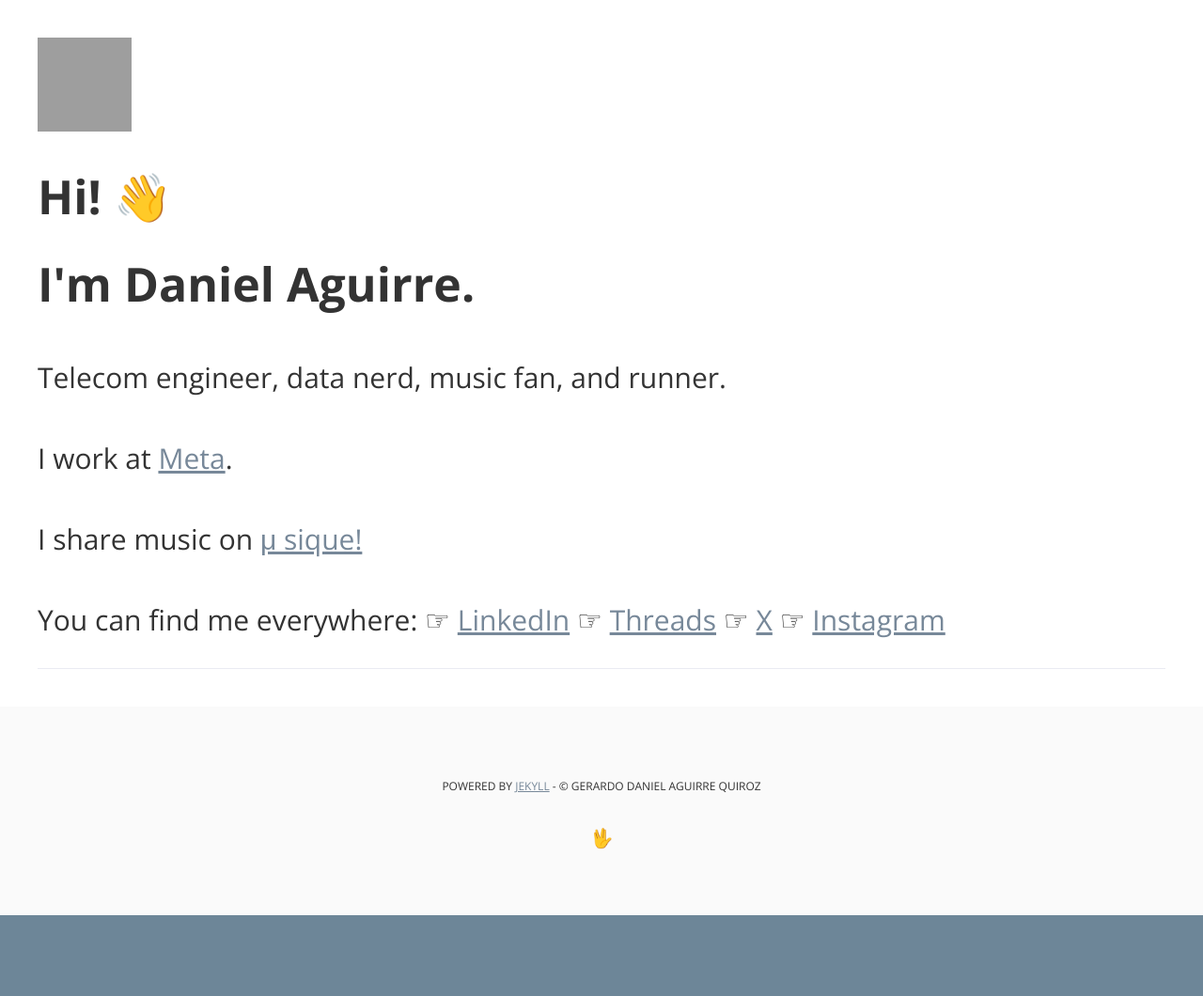
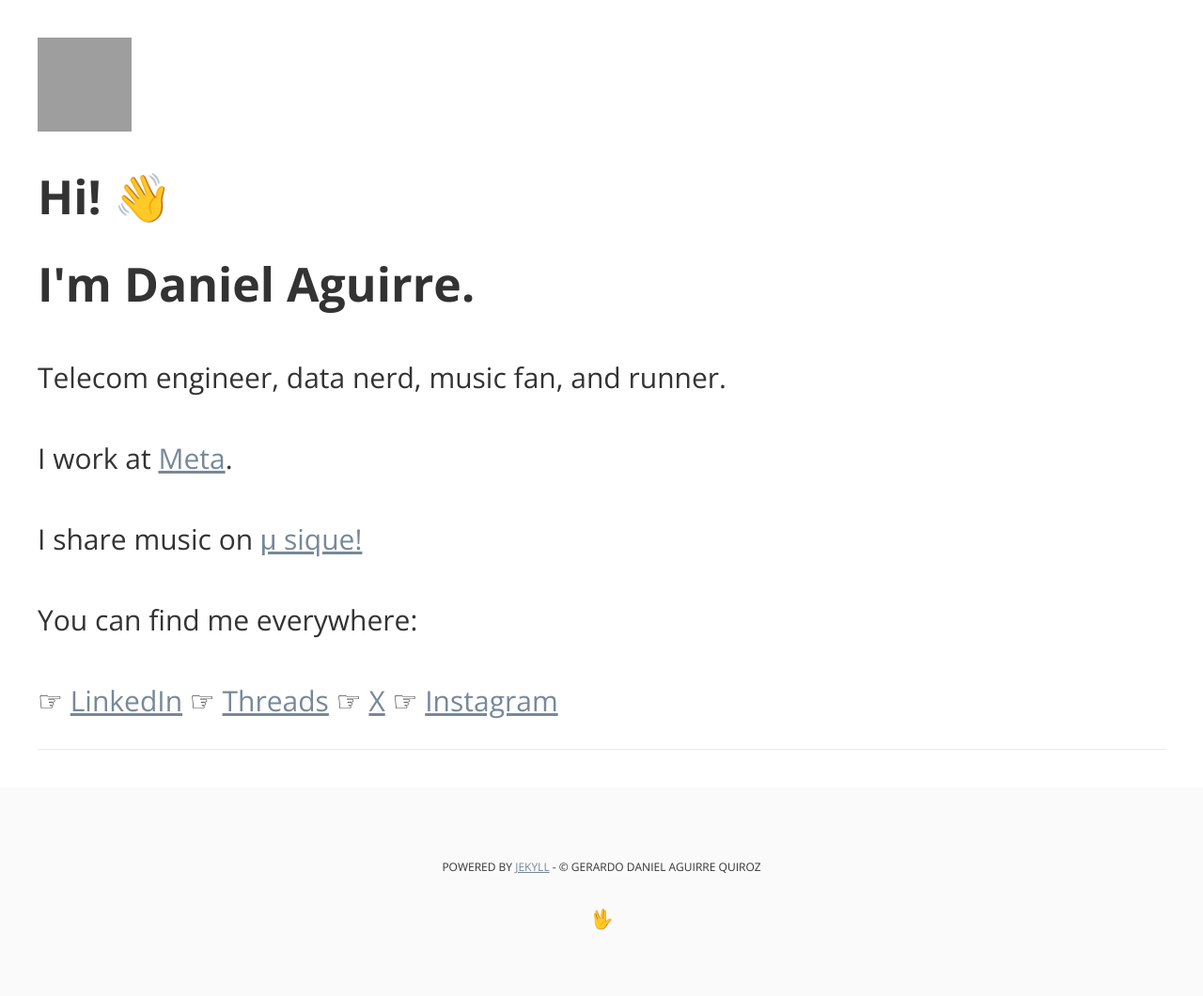
Before and after one commit to gdaq/gdaq.github.io, a Jekyll site: the page built from index.html, in a window 1280 px wide. Shown: the whole page at 94% size. Built offline with Jekyll 4.4.1, drawn with Linux system fonts in a browser that asks for light colours; the list of posts is cut into pages by our own code; before the commit the page ends 974 px from its top, so only the background shows below that; grey boxes are pictures that could not be loaded.

Commit message:
Update default.html

```diff
--- a/_layouts/default.html
+++ b/_layouts/default.html
@@ -79,7 +79,10 @@
           		<h3>Telecom engineer, data nerd, music fan, and runner.</h3>
 	  		<h3>I work at <a href="https://about.meta.com">Meta</a>.</h3>
           		<h3>I share music on <a href="http://mu-sique.com">μ sique!</a></h3>
-			<h3>You can find me everywhere: <span align="left">☞ <a target="_blank" href="https://www.linkedin.com/in/gerardodanielaguirre/">LinkedIn</a></span>
+			<h3>You can find me everywhere:</h3>
+        <p></p>
+        <h3>
+          <span align="left">☞ <a target="_blank" href="https://www.linkedin.com/in/gerardodanielaguirre/">LinkedIn</a></span>
           <span align="center">☞ <a target="_blank" href="https://www.threads.net/@hgrd/">Threads</a></span>
           {% if site.twitter %}
           <span align="center">☞ <a target="_blank" href="http://twitter.com/{{ site.twitter }}">X</a></span>
```
